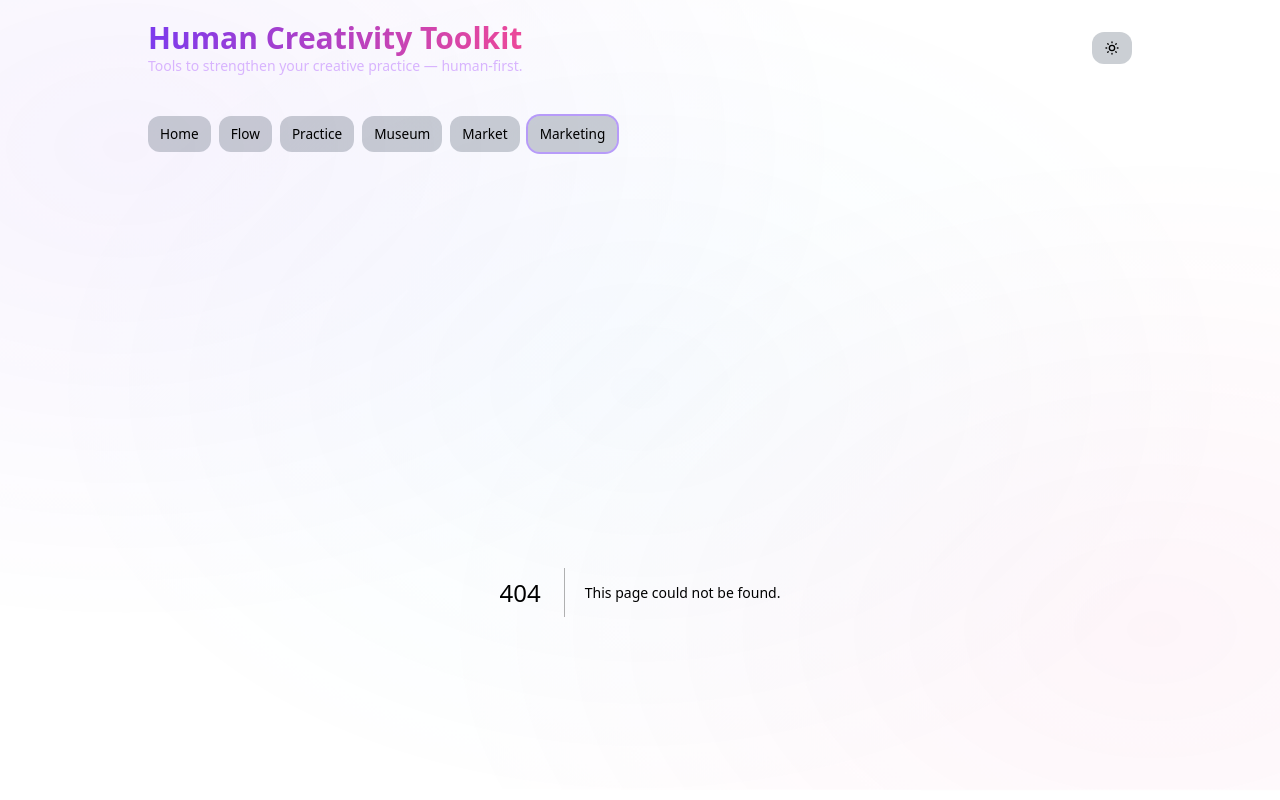
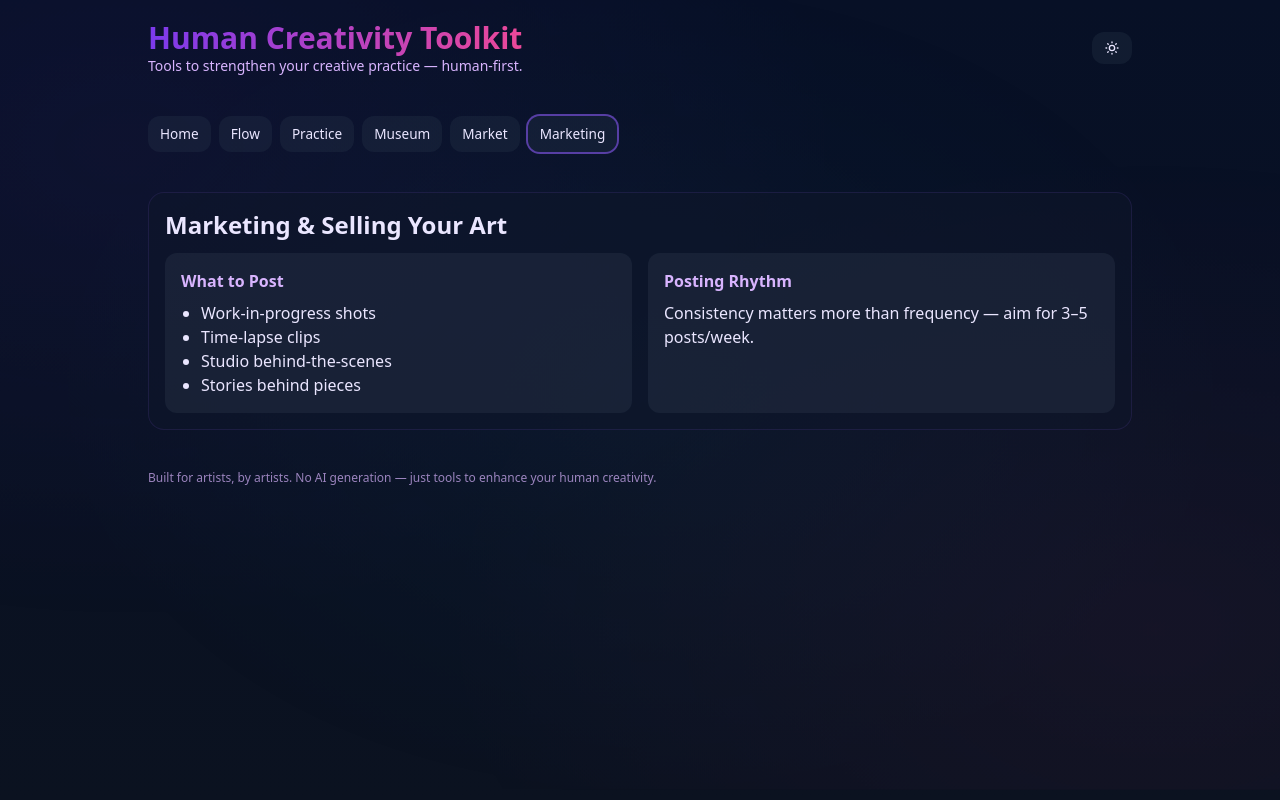
Before and after one commit to Dacolon/Human-Creativity, a Next.js app: page /marketing in a window 1280 px wide. Before the commit this address had no page. Shown: the top 800 px of the page. Built offline with nearby package versions, Linux system fonts and the light colour scheme.

Commit message:
Add MarketingPage component for art promotion

```diff
--- /dev/null
+++ b/app/marketing/page.tsx
@@ -0,0 +1,29 @@
+'use client';
+import React from 'react';
+
+export default function MarketingPage() {
+  return (
+    <div className="space-y-6">
+      <section className="card p-6">
+        <h2 className="text-2xl font-bold mb-3">Marketing & Selling Your Art</h2>
+
+        <div className="grid md:grid-cols-2 gap-4">
+          <div className="bg-slate-700/30 p-4 rounded-xl">
+            <h4 className="font-semibold text-purple-300 mb-2">What to Post</h4>
+            <ul className="list-disc ml-5">
+              <li>Work-in-progress shots</li>
+              <li>Time-lapse clips</li>
+              <li>Studio behind-the-scenes</li>
+              <li>Stories behind pieces</li>
+            </ul>
+          </div>
+
+          <div className="bg-slate-700/30 p-4 rounded-xl">
+            <h4 className="font-semibold text-purple-300 mb-2">Posting Rhythm</h4>
+            <p>Consistency matters more than frequency — aim for 3–5 posts/week.</p>
+          </div>
+        </div>
+      </section>
+    </div>
+  );
+}
```
